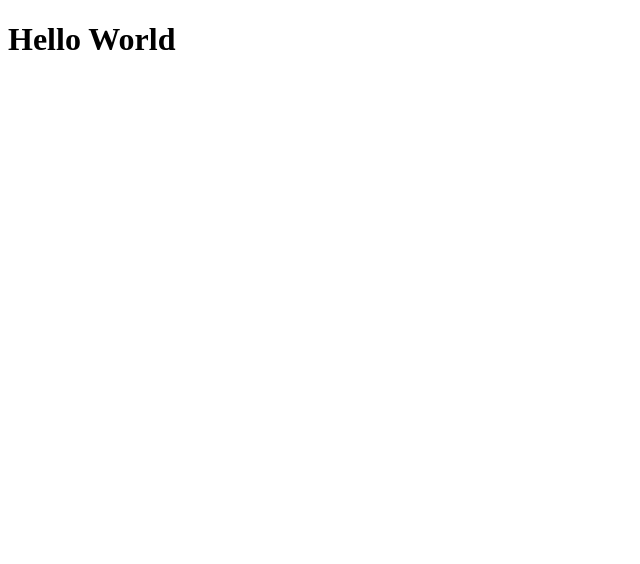
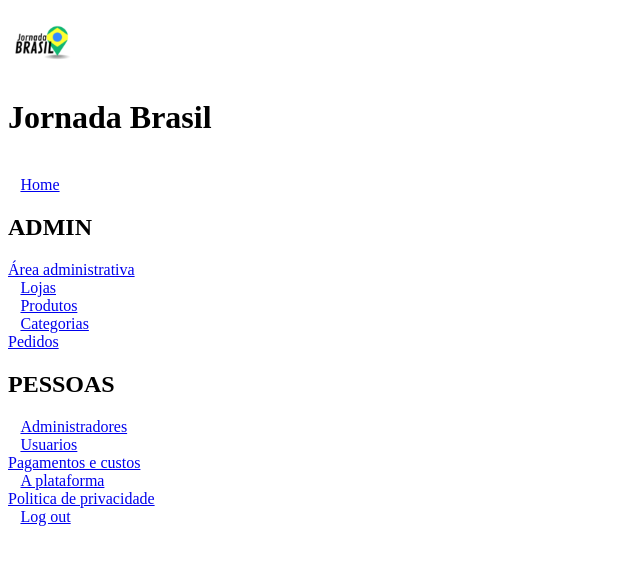
Before and after one commit to anderleyson/jornadaBrasil, a React (Create React App) app in the folder dashboardadmin/: page / in a window 1280 px wide. Shown: the top 564 px of the page, without its empty margins (0-640 px from the left). Built offline with nearby package versions, Linux system fonts and the light colour scheme.

Commit message:
Add sidebar index.js

```diff
--- a/dashboardadmin/src/App.js
+++ b/dashboardadmin/src/App.js
@@ -1,4 +1,5 @@
 import { useState } from 'react'
+import Sidebar from './components/sidebar/Sidebar'
 import './App.css'
 
 const App = () => {
@@ -12,7 +13,7 @@ const App = () => {
 
   return (
     <div className="container">
-      <h1>Hello World</h1>
+      <Sidebar sidebarOpen={sidebarOpen} closeSidebar={closeSidebar} />
     </div>
   )
 }
```
